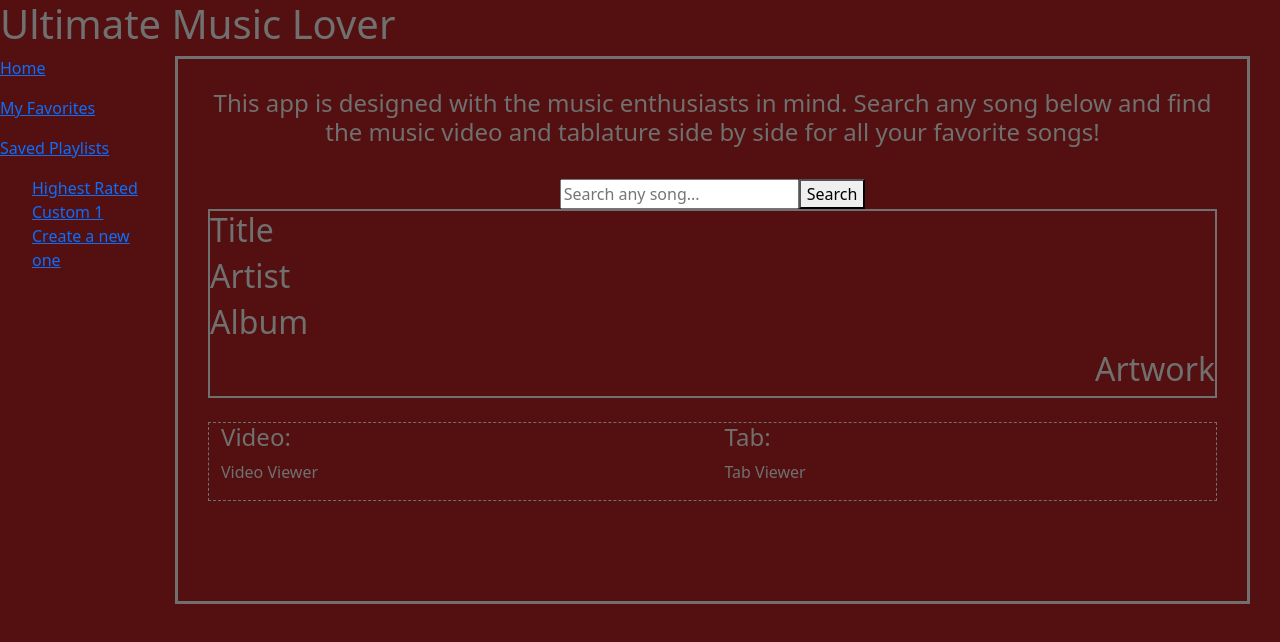
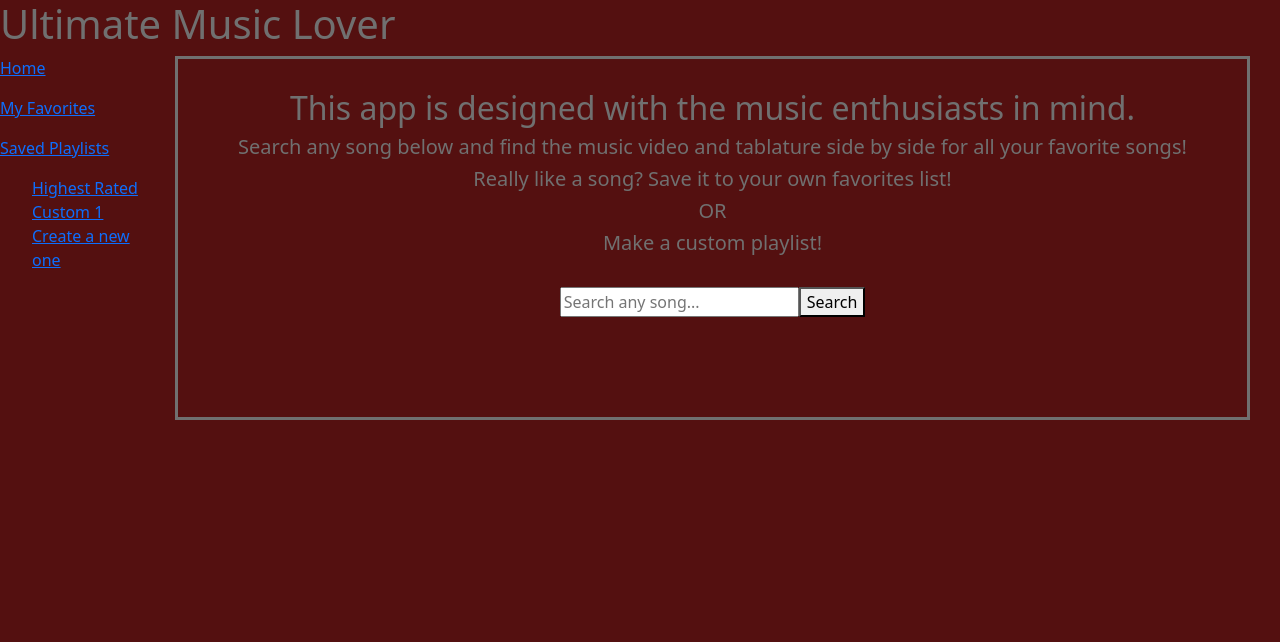
Before and after one commit to connor-hood/capstone_fe, a React (Create React App) app in the folder umlapp/: page / in a window 1280 px wide. Shown: the top 642 px of the page. Built offline with nearby package versions, Linux system fonts and the light colour scheme.

Commit message:
added functionality examples to home page, now in search bar component

```diff
--- a/umlapp/src/components/Home/home.jsx
+++ b/umlapp/src/components/Home/home.jsx
@@ -9,7 +9,7 @@ class Home extends Component {
         return(
             <div className='headwrap'>
                 <Searchbar />
-                <SongInfo />
+
             </div>
         )
     }
--- a/umlapp/src/components/Searchbar/searchbar.jsx
+++ b/umlapp/src/components/Searchbar/searchbar.jsx
@@ -13,7 +13,11 @@ class Searchbar extends React.Component {
     render() {
         return (
             <>
-            <h4 style={{textAlign:"center"}}>This app is designed with the music enthusiasts in mind. Search any song below and find the music video and tablature side by side for all your favorite songs!</h4>
+            <h2 style={{textAlign:"center"}}>This app is designed with the music enthusiasts in mind.</h2>
+            <h5 style={{textAlign:"center"}}>Search any song below and find the music video and tablature side by side for all your favorite songs!</h5>
+            <h5 style={{textAlign:"center"}}>Really like a song? Save it to your own favorites list!</h5>
+            <h5 style={{textAlign:"center"}}>OR</h5>
+            <h5 style={{textAlign:"center"}}>Make a custom playlist!</h5>
             <div className='search-bar ui segment'>
                 <form onSubmit={this.handleSubmit} className='ui form'>
                     <div className='field'>
```
